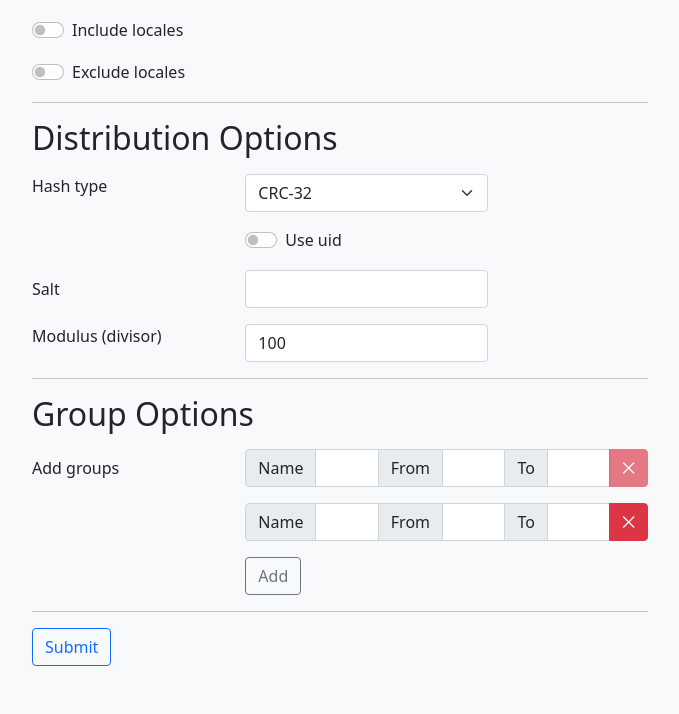
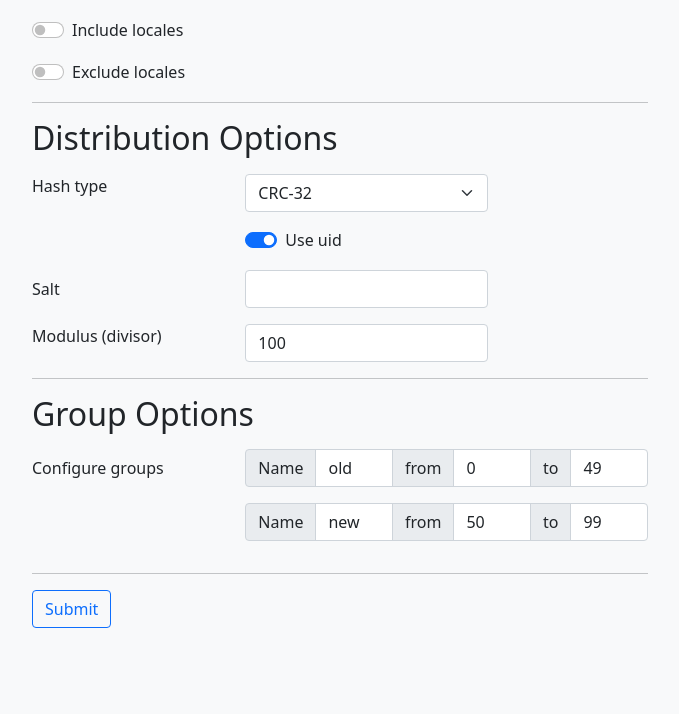
Before and after one commit to crackhead-koala/feature-toggler-config-generator, a Flask app: page / in a window 1280 px wide. Shown: the part 892-1606 px from the top of the page, without its empty margins (300-979 px from the left). After the commit the page ends 1520 px from the top, so only its background shows below. Run offline with Flask 2, Linux system fonts and the light colour scheme; some libraries are stand-ins or nearby versions.

Commit message:
Remove logic to add and remove experiment groups... ;(

```diff
--- a/app/__init__.py
+++ b/app/__init__.py
@@ -5,8 +5,7 @@ from .views import views
 
 def create_app() -> Flask:
     app = Flask(__name__)
+    app.config['SECRET_KEY'] = 'e14ce706f0bb4a16a8d2d9a98b3e0a9b'
+    app.register_blueprint(views, url_prefix='/')
 
-    app.config['SECRET_KEY'] = 'e14ce706f0bb4a16a8d2d9a98b3e0a9b'
-
-    app.register_blueprint(views, url_prefix='/')
     return app
--- a/app/forms.py
+++ b/app/forms.py
@@ -78,17 +78,13 @@ class ConfigForm(FlaskForm):
     )
 
     # groups config fields
-    group_name = FieldList(
-        StringField(''),
-        validators=[DataRequired()],
-        min_entries=1
-    )
-    greater_than_or_equal_to_percent = FieldList(
-        IntegerField(''),
-        validators=[DataRequired()],
-        min_entries=1
-    )
-    less_than_or_equal_to_percent = FieldList(
-        IntegerField(''),
-        validators=[DataRequired()]
-    )
+    group_name_1 = \
+        StringField('Name', validators=[DataRequired()])
+    greater_than_or_equal_to_percent_1 = \
+        IntegerField('from', validators=[DataRequired()])
+    less_than_or_equal_to_percent_1 = \
+        IntegerField('to', validators=[DataRequired()])
+
+    group_name_2 = StringField('Name')
+    greater_than_or_equal_to_percent_2 = IntegerField('from')
+    less_than_or_equal_to_percent_2 = IntegerField('to')
--- a/app/static/js/main.js
+++ b/app/static/js/main.js
@@ -213,53 +213,3 @@ excludedLocalesCheckbox.on('click', () => {
         });
     }
 });
-
-
-// Adding more groups
-
-function getGroupToAppend(groupId) {
-    return `
-<div class="input-group mb-3 experiment-group" id="group-${groupId}">
-  <span class="input-group-text">Name</span>
-  <input class="form-control" type="text">
-
-  <span class="input-group-text">From</span>
-  <input class="form-control" type="text">
-
-  <span class="input-group-text">To</span>
-  <input class="form-control" type="text">
-
-  <button class="btn btn-danger delete-group-btn" id="delete-group-${groupId}-btn">⨉</button>
-</div>`;
-}
-
-function newGroupId(groups) {
-    let maxId = 0;
-    for (let group of groups) {
-        let id = +group.id.split('-')[1];
-        if (id > maxId) {
-            maxId = id;
-        }
-    }
-    return maxId + 1;
-}
-
-function updateDeleteButtonEventListemers(groups) {
-    for (let button of groups.find('.delete-group-btn')) {
-        $(button).on('click', () => {
-            let groupId = button.id.split('-').slice(1, 3).join('-');
-            $(`#${groupId}`).remove();
-        });
-        existingGroups = $('#add-groups-wrapper').find('.experiment-group');
-    }
-}
-
-let addGroupButton = $('#add-group-btn');
-let existingGroups = $('#add-groups-wrapper').find('.experiment-group');
-updateDeleteButtonEventListemers(existingGroups);
-
-addGroupButton.on('click', () => {
-    $(existingGroups[existingGroups.length - 1]).after(getGroupToAppend(newGroupId(existingGroups)));
-    existingGroups = $('#add-groups-wrapper').find('.experiment-group');
-    updateDeleteButtonEventListemers(existingGroups);
-});
--- a/app/templates/main.html
+++ b/app/templates/main.html
@@ -327,7 +327,7 @@
             <div class="form-check form-switch">
 
               {{ form.use_uid.label(class="form-check-label") }}
-              {{ form.use_uid(class="form-check-input") }}
+              {{ form.use_uid(class="form-check-input", checked=True) }}
 
             </div>
           </div>
@@ -356,40 +356,34 @@
         <h2 class="mb-3">Group Options</h2>
 
         <div class="row mb-3">
-          <label class="col-4 col-form-label" for="add-groups-wrapper">Add groups</label>
+          <label class="col-4 col-form-label" for="add-groups-wrapper">Configure groups</label>
+          <div class="col-8" id="add-groups-wrapper">
+            <div class="input-group mb-3">
 
-          <div class="col-8" id="add-groups-wrapper">
-            <div class="input-group mb-3 experiment-group" id="group-0">
+              {{ form.group_name_1.label(class="input-group-text") }}
+              {{ form.group_name_1(class="form-control", value="old") }}
 
-              <span class="input-group-text">Name</span>
-              <input class="form-control" type="text">
+              {{ form.greater_than_or_equal_to_percent_1.label(class="input-group-text") }}
+              {{ form.greater_than_or_equal_to_percent_1(class="form-control", value="0") }}
 
-              <span class="input-group-text">From</span>
-              <input class="form-control" type="text">
-
-              <span class="input-group-text">To</span>
-              <input class="form-control" type="text">
-
-              <button class="btn btn-danger delete-group-btn" id="delete-group-0-btn" disabled>⨉</button>
+              {{ form.less_than_or_equal_to_percent_1.label(class="input-group-text") }}
+              {{ form.less_than_or_equal_to_percent_1(class="form-control", value="49") }}
 
             </div>
 
-            <div class="input-group mb-3 experiment-group" id="group-1">
-              <span class="input-group-text">Name</span>
-              <input class="form-control" type="text">
+            <div class="input-group mb-3">
 
-              <span class="input-group-text">From</span>
-              <input class="form-control" type="text">
+              {{ form.group_name_2.label(class="input-group-text") }}
+              {{ form.group_name_2(class="form-control", value="new") }}
 
-              <span class="input-group-text">To</span>
-              <input class="form-control" type="text">
+              {{ form.greater_than_or_equal_to_percent_2.label(class="input-group-text") }}
+              {{ form.greater_than_or_equal_to_percent_2(class="form-control", value="50") }}
 
-              <button class="btn btn-danger delete-group-btn" id="delete-group-1-btn">⨉</button>
+              {{ form.less_than_or_equal_to_percent_2.label(class="input-group-text") }}
+              {{ form.less_than_or_equal_to_percent_2(class="form-control", value="99") }}
+
             </div>
-
-            <button class="btn btn-outline-secondary" type="button" id="add-group-btn">Add</button>
           </div>
-
         </div>
 
         <hr>
```
